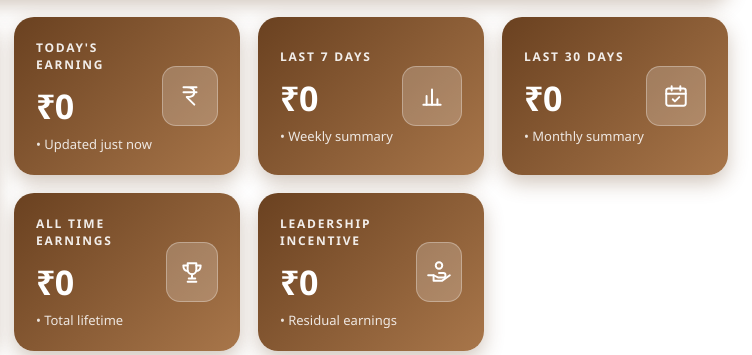
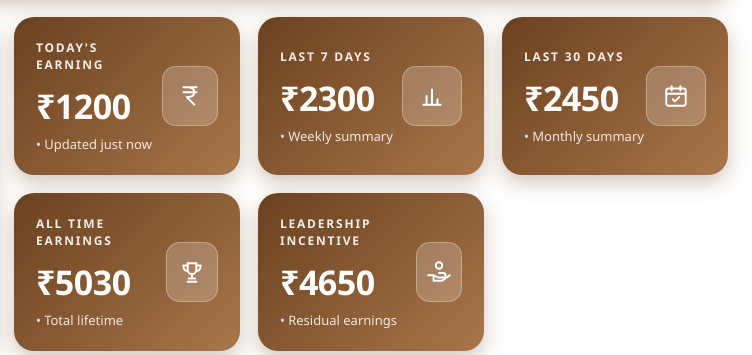
Before and after one commit to SakuraBhai/SkillArtist, a plain HTML site: page index.html in a window 1280 px wide. Shown: the part 199-554 px from the top of the page, 528-1280 px from the left. Drawn offline with Linux system fonts and the light colour scheme.

Commit message:
Update index.html

```diff
--- a/index.html
+++ b/index.html
@@ -129,11 +129,11 @@ header{height:70px;display:flex;align-items:center;justify-content:space-between
         <div class="mail">✉ user@example.com</div>
         <div class="pkg">👑 Alpha Package</div>
       </div>
-      <div class="card stat"><div><h4>Today's Earning</h4><div class="v">₹0</div><div class="s">• Updated just now</div></div><div class="ic">₹</div></div>
-      <div class="card stat"><div><h4>Last 7 Days</h4><div class="v">₹0</div><div class="s">• Weekly summary</div></div><div class="ic">📊</div></div>
-      <div class="card stat"><div><h4>Last 30 Days</h4><div class="v">₹0</div><div class="s">• Monthly summary</div></div><div class="ic">📅</div></div>
-      <div class="card stat"><div><h4>All Time Earnings</h4><div class="v">₹0</div><div class="s">• Total lifetime</div></div><div class="ic">🏆</div></div>
-      <div class="card stat"><div><h4>Leadership Incentive</h4><div class="v">₹0</div><div class="s">• Residual earnings</div></div><div class="ic">🤲</div></div>
+      <div class="card stat"><div><h4>Today's Earning</h4><div class="v">₹1200</div><div class="s">• Updated just now</div></div><div class="ic">₹</div></div>
+      <div class="card stat"><div><h4>Last 7 Days</h4><div class="v">₹2300</div><div class="s">• Weekly summary</div></div><div class="ic">📊</div></div>
+      <div class="card stat"><div><h4>Last 30 Days</h4><div class="v">₹2450</div><div class="s">• Monthly summary</div></div><div class="ic">📅</div></div>
+      <div class="card stat"><div><h4>All Time Earnings</h4><div class="v">₹5030</div><div class="s">• Total lifetime</div></div><div class="ic">🏆</div></div>
+      <div class="card stat"><div><h4>Leadership Incentive</h4><div class="v">₹4650</div><div class="s">• Residual earnings</div></div><div class="ic">🤲</div></div>
     </section>
 
     <section class="chart">
```
